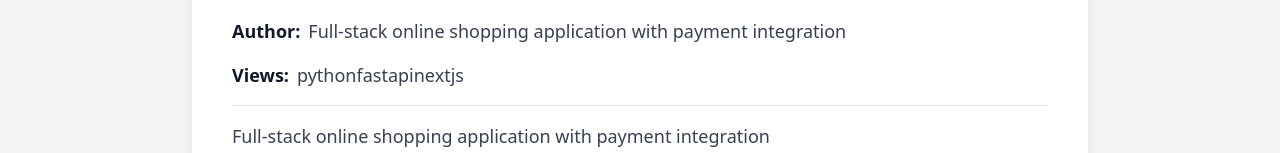
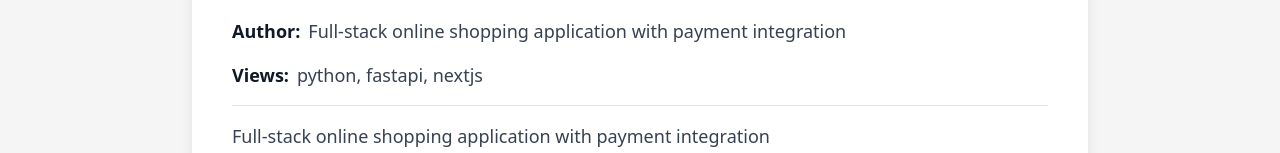
Before and after one commit to mafaqatiq/frontend, a Next.js app: page /projects/1 in a window 1280 px wide. Shown: the part 799-952 px from the top of the page. Built offline with nearby package versions, Linux system fonts and the light colour scheme.

Commit message:
error solved success!!!

```diff
--- a/app/(root)/projects/[id]/page.tsx
+++ b/app/(root)/projects/[id]/page.tsx
@@ -1,9 +1,11 @@
-import React from 'react'
+import React from "react";
 import { notFound } from "next/navigation";
-import Image from 'next/image';
+import Image from "next/image";
+import { NextPage } from "next";
+
 const posts = [
   {
-    id: 1,
+    id: "1",
     title: "E-Commerce Platform",
     description:
       "Full-stack online shopping application with payment integration",
@@ -13,7 +15,7 @@
       "https://blog.blesshost.com/wp-content/uploads/2017/07/ecommerce-1.png",
   },
   {
-    id:2,
+    id: "2",
     title: "AI Image Generator",
     description: "Generate custom images using machine learning algorithms",
     technologies: ["python", "tensorflow", "nextjs"],
@@ -22,7 +24,7 @@
       "https://itbrief.com.au/uploads/story/2023/11/27/img-d320oqYWscvU8q8HLX0brOyX.webp",
   },
   {
-    id:3,
+    id: "3",
     title: "Task Management App",
     description: "Productivity tool for organizing personal and team tasks",
     technologies: ["typescript", "react", "nodejs"],
@@ -32,8 +34,12 @@
   },
 ];
 
-const page = ({ params }: { params: { id: string } }) => {
-  const post = posts.find((p) => p.id.toString() === params.id);
+interface ProjectPageProps {
+  params: { id: string };
+}
+
+const Page: NextPage<ProjectPageProps> = ({ params }) => {
+  const post = posts.find((p) => p.id === params.id);
 
   if (!post) {
     return notFound(); // Show 404 page if the post is not found
@@ -41,7 +47,9 @@
 
   return (
     <div className="max-w-4xl mx-auto bg-white shadow-lg rounded-2xl p-6 md:p-10 my-10">
-        <h1 className="text-3xl md:text-4xl font-bold text-gray-900 mb-4">{post.title}</h1>
+      <h1 className="text-3xl md:text-4xl font-bold text-gray-900 mb-4">
+        {post.title}
+      </h1>
 
       <div className="w-full overflow-hidden rounded-xl shadow-md">
         <Image
@@ -66,7 +74,7 @@
 
         <p className="text-lg text-gray-700">
           <strong className="font-semibold text-gray-900">Views:</strong>
-            <span className="ml-2">{post.technologies}</span>
+          <span className="ml-2">{post.technologies.join(", ")}</span>
         </p>
 
         <p className="text-lg text-gray-700 leading-relaxed border-t pt-4">
@@ -80,7 +88,7 @@
         </button>
       </div>
     </div>
-  )
-}
+  );
+};
 
-export default page
+export default Page;
```
Lines whose indentation alone changed are shown as unchanged.
